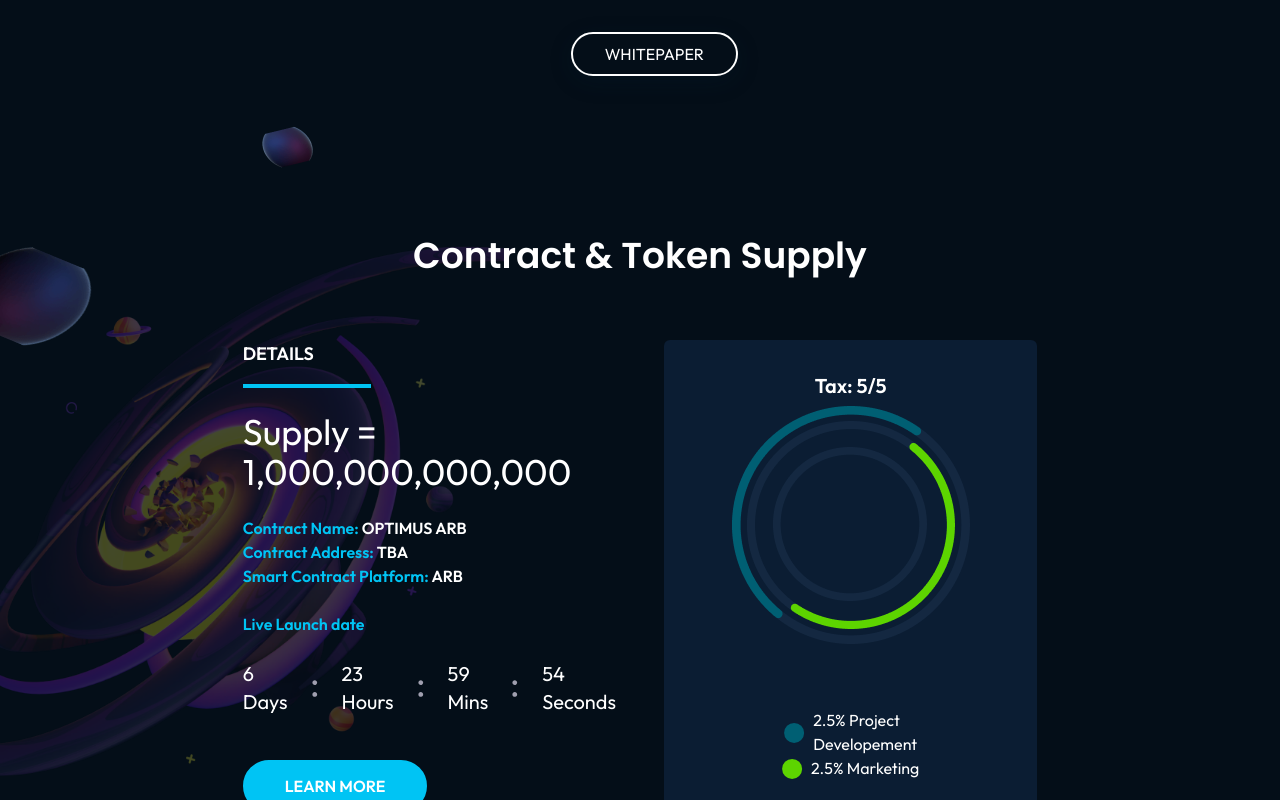
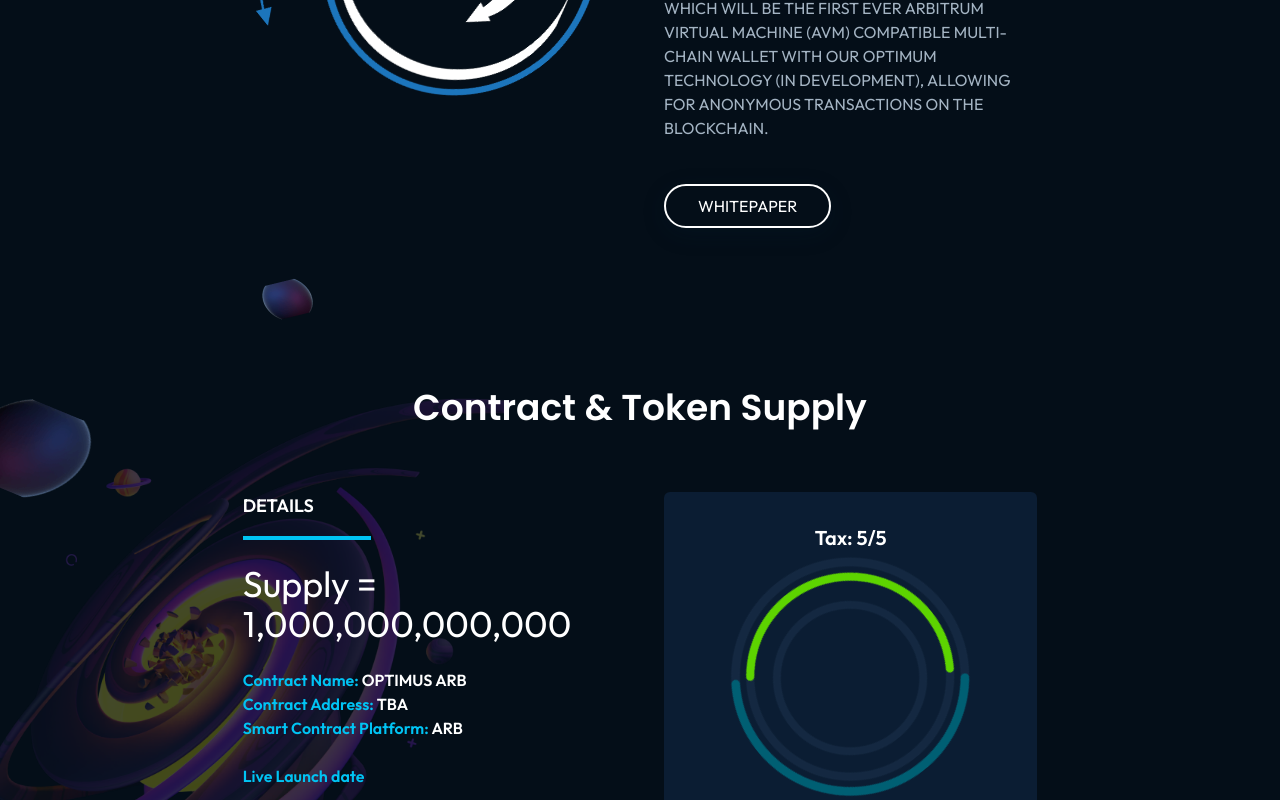
Before and after one commit to Kickstartlab/optimus-arb, a React (Create React App) app: page / in a window 1280 px wide. Shown: the part 1220-2020 px from the top of the page. Built offline with nearby package versions, Linux system fonts and the light colour scheme.

Commit message:
add animations

```diff
--- a/package.json
+++ b/package.json
@@ -6,6 +6,7 @@
     "@testing-library/jest-dom": "^5.16.5",
     "@testing-library/react": "^13.4.0",
     "@testing-library/user-event": "^13.5.0",
+    "aos": "^3.0.0-beta.6",
     "react": "^18.2.0",
     "react-countdown": "^2.3.5",
     "react-dom": "^18.2.0",
--- a/src/App.css
+++ b/src/App.css
@@ -24,9 +24,43 @@
   opacity: 0.2;
 }
 
-.side{
+.side {
   background-image: url(./assets/spiral_2.png);
   background-position: left top;
   background-repeat: no-repeat;
   background-size: contain;
 }
+
+.rotate {
+  animation: rotation 10s infinite linear;
+  /* filter: drop-shadow(8px 8px 6px rgb(146, 179, 221)); */
+}
+
+@keyframes rotation {
+  from {
+    transform: rotate(0deg);
+  }
+
+  to {
+    transform: rotate(359deg);
+  }
+}
+
+.levitate {
+  transform: translatey(0px);
+  animation: float 2s ease-in-out infinite;
+}
+
+@keyframes float {
+  0% {
+    transform: translate(0, 0px);
+  }
+
+  50% {
+    transform: translate(0, 15px);
+  }
+
+  100% {
+    transform: translate(0, -0px);
+  }
+}
--- a/src/components/CountDownTimer.js
+++ b/src/components/CountDownTimer.js
@@ -11,16 +11,12 @@ const ExpiredNotice = () => {
   );
 };
 
-const ShowCounter = ({ days, hours, minutes, seconds }) => {
+const ShowCounter = ({hours, minutes, seconds }) => {
   return (
     <div className="show-counter">
       <div className=" pt-6 flex items-center gap-6 lg:text-xl text-md font-outfit"
       >
 
-        <DateTimeDisplay value={days} type={'Days'} isDanger={days <= 3} />
-        <svg width="7" height="21" viewBox="0 0 7 21" fill="none" xmlns="http://www.w3.org/2000/svg">
-          <path d="M3.26898 20.359C2.49341 20.359 1.82864 20.0863 1.27466 19.5408C0.720681 18.9954 0.447954 18.3306 0.456476 17.5465C0.447954 16.7795 0.720681 16.1232 1.27466 15.5778C1.82864 15.0323 2.49341 14.7596 3.26898 14.7596C4.01898 14.7596 4.67097 15.0323 5.22494 15.5778C5.78744 16.1232 6.07295 16.7795 6.08148 17.5465C6.07295 18.0664 5.93659 18.5394 5.67239 18.9655C5.4167 19.3917 5.07579 19.7326 4.64966 19.9883C4.23204 20.2354 3.77182 20.359 3.26898 20.359ZM3.26898 6.34764C2.49341 6.34764 1.82864 6.07492 1.27466 5.52946C0.720681 4.97549 0.447954 4.31071 0.456476 3.53514C0.447954 2.7681 0.720681 2.11185 1.27466 1.56639C1.82864 1.01242 2.49341 0.735429 3.26898 0.735429C4.01898 0.735429 4.67097 1.01242 5.22494 1.56639C5.78744 2.11185 6.07295 2.7681 6.08148 3.53514C6.07295 4.04651 5.93659 4.51526 5.67239 4.94139C5.4167 5.36753 5.07579 5.70844 4.64966 5.96412C4.23204 6.2198 3.77182 6.34764 3.26898 6.34764Z" fill="#A09FAF" />
-        </svg>
         <DateTimeDisplay value={hours} type={'Hours'} isDanger={false} />
         <svg width="7" height="21" viewBox="0 0 7 21" fill="none" xmlns="http://www.w3.org/2000/svg">
           <path d="M3.26898 20.359C2.49341 20.359 1.82864 20.0863 1.27466 19.5408C0.720681 18.9954 0.447954 18.3306 0.456476 17.5465C0.447954 16.7795 0.720681 16.1232 1.27466 15.5778C1.82864 15.0323 2.49341 14.7596 3.26898 14.7596C4.01898 14.7596 4.67097 15.0323 5.22494 15.5778C5.78744 16.1232 6.07295 16.7795 6.08148 17.5465C6.07295 18.0664 5.93659 18.5394 5.67239 18.9655C5.4167 19.3917 5.07579 19.7326 4.64966 19.9883C4.23204 20.2354 3.77182 20.359 3.26898 20.359ZM3.26898 6.34764C2.49341 6.34764 1.82864 6.07492 1.27466 5.52946C0.720681 4.97549 0.447954 4.31071 0.456476 3.53514C0.447954 2.7681 0.720681 2.11185 1.27466 1.56639C1.82864 1.01242 2.49341 0.735429 3.26898 0.735429C4.01898 0.735429 4.67097 1.01242 5.22494 1.56639C5.78744 2.11185 6.07295 2.7681 6.08148 3.53514C6.07295 4.04651 5.93659 4.51526 5.67239 4.94139C5.4167 5.36753 5.07579 5.70844 4.64966 5.96412C4.23204 6.2198 3.77182 6.34764 3.26898 6.34764Z" fill="#A09FAF" />
@@ -43,7 +39,6 @@ const CountdownTimer = ({ targetDate }) => {
   } else {
     return (
       <ShowCounter
-        days={days}
         hours={hours}
         minutes={minutes}
         seconds={seconds}
--- a/src/components/Footer.js
+++ b/src/components/Footer.js
@@ -34,10 +34,10 @@ function Footer() {
 
                             <div className='flex justify-center gap-5 items-center lg:mt-0 mt-6'>
 
-                                <a href='/'>
+                                <a href='https://t.me/optimusarb'>
                                     <img src={telegram} alt="Telegram" className='' />
                                 </a>
-                                <a href='/'>
+                                <a href='https://twitter.com/optimusarb'>
                                     <img src={twitter} alt="Twitter" className='' />
                                 </a>
                                 <a href='/'>
--- a/src/components/Home.js
+++ b/src/components/Home.js
@@ -1,5 +1,5 @@
 
-import React from 'react'
+import React, {useEffect} from 'react'
 import Menu from './Menu'
 import fire from '../assets/fire.png'
 import on from '../assets/on.png'
@@ -12,8 +12,12 @@ import wal_4 from '../assets/wal_4.png'
 import left_1 from '../assets/left_1.png'
 import right from '../assets/right.png'
 import side from '../assets/side.png'
+import about from '../assets/about.png'
 import Footer from './Footer'
 import CountdownTimer from './CountDownTimer'
+import AOS from 'aos';
+import 'aos/dist/aos.css';
+
 
 const SEVEN_DAYS_IN_MS = 7 * 24 * 60 * 60 * 1000;
 const NOW_IN_MS = new Date().getTime();
@@ -22,6 +26,11 @@ const dateTimeAfterSevenDays = NOW_IN_MS + SEVEN_DAYS_IN_MS;
 
 
 function Home() {
+
+    useEffect(() => {
+        AOS.init();
+      }, [])
+
     return (
         <div className='bg-blue-100'>
 
@@ -32,7 +41,7 @@ function Home() {
                         <Menu />
 
                         <div className='absolute left-0 mt-8 lg:block hidden'>
-                            <img src={left_1} alt="" className='' />
+                            <img src={left_1} alt="" className='levitate' />
                         </div>
 
                         <div className='flex flex-col gap-y-6 text-center items-center justify-center lg:py-52 py-44 bg-top'>
@@ -41,12 +50,12 @@ function Home() {
                                 <img src={fire} alt="fire" className='' />
                             </div>
 
-                            <h2 className='lg:text-6xl text-3xl font-semibold font-poppins'>
+                            <h2  data-aos="fade-left" className='lg:text-6xl text-3xl font-semibold font-poppins'>
                                 Join Future of Arbitrum
                             </h2>
 
                             <div className='absolute right-0 mt-12 lg:block hidden'>
-                                <img src={right} alt="" className='' />
+                                <img src={right} alt="" className='levitate' />
                             </div>
 
                             <p className='lg:w-8/12 text-lg'>Optimus Arb is an Arbitrum Based project. The utility behind Optimus Arb is Optimum, which will be the first ever <span className='text-blue-50'>Arbitrum Virtual Machine (AVM)</span> compatible multi-chain wallet with our Optimum technology (in development), allowing for anonymous transactions on the blockchain.</p>
@@ -54,7 +63,7 @@ function Home() {
                         </div>
 
                         <div className='absolute lg:block hidden'>
-                            <img src={on} alt="on" className='ml-44' />
+                            <img src={on} alt="on" className='ml-44 levitate' />
                         </div>
                     </div>
                 </div>
@@ -66,10 +75,10 @@ function Home() {
                         <div className="lg:flex block justify-center items-center gap-x-12 py-12">
 
                             <div className='lg:w-1/3 w-full'>
-
+                                <img src={about} alt="" className='rotate' />
                             </div>
 
-                            <div className='lg:w-1/2 w-full flex flex-col gap-6'>
+                            <div className='lg:w-1/3 w-full flex flex-col gap-6'>
                                 <h4 className='font-semibold flex items-center gap-2'>
                                     <span>
                                         <svg width="10" height="10" viewBox="0 0 10 10" fill="none" xmlns="http://www.w3.org/2000/svg">
@@ -100,7 +109,7 @@ function Home() {
                         </div>
 
                         <div className='absolute lg:block hidden'>
-                            <img src={on} alt="on" className='ml-44' />
+                            <img src={on} alt="on" className='ml-44 levitate' />
                         </div>
 
                     </div>
@@ -112,7 +121,7 @@ function Home() {
                     <div className='container mx-auto'>
 
                         <div className='absolute left-0 lg:block hidden'>
-                            <img src={left_1} alt="" className='' />
+                            <img src={left_1} alt="" className='levitate' />
                         </div>
 
                         <h2 className='lg:text-4xl text-3xl text-center font-poppins font-semibold mb-16'>
@@ -166,7 +175,7 @@ function Home() {
                                     <h4 className='font-semibold text-center text-xl pb-1.5'>
                                         Tax: 5/5
                                     </h4>
-                                    <img src={token} alt="token" className='flex mx-auto' />
+                                    <img src={token} alt="token" className='flex mx-auto rotate' />
 
                                     <div className='flex gap-2 items-center justify-center mt-16'>
                                         <span>
@@ -363,7 +372,7 @@ function Home() {
                 </div>
 
                 <div className='absolute left-0 lg:block hidden'>
-                    <img src={left_1} alt="" className='' />
+                    <img src={left_1} alt="" className='levitate' />
                 </div>
 
                 {/* A special feature */}
@@ -389,11 +398,11 @@ function Home() {
                                 </div>
 
                                 <div>
-                                    <img src={on} alt="on" className='-ml-5' />
+                                    <img src={on} alt="on" className='-ml-5 levitate' />
                                 </div>
 
                                 <div className='absolute right-0 mt-8 lg:block hidden'>
-                                    <img src={right} alt="" className='' />
+                                    <img src={right} alt="" className='levitate' />
                                 </div>
 
                             </div>
```
Also changed, not shown: src/assets/about.png (added), 1 other file (tests, documents, lock files or other folders).
